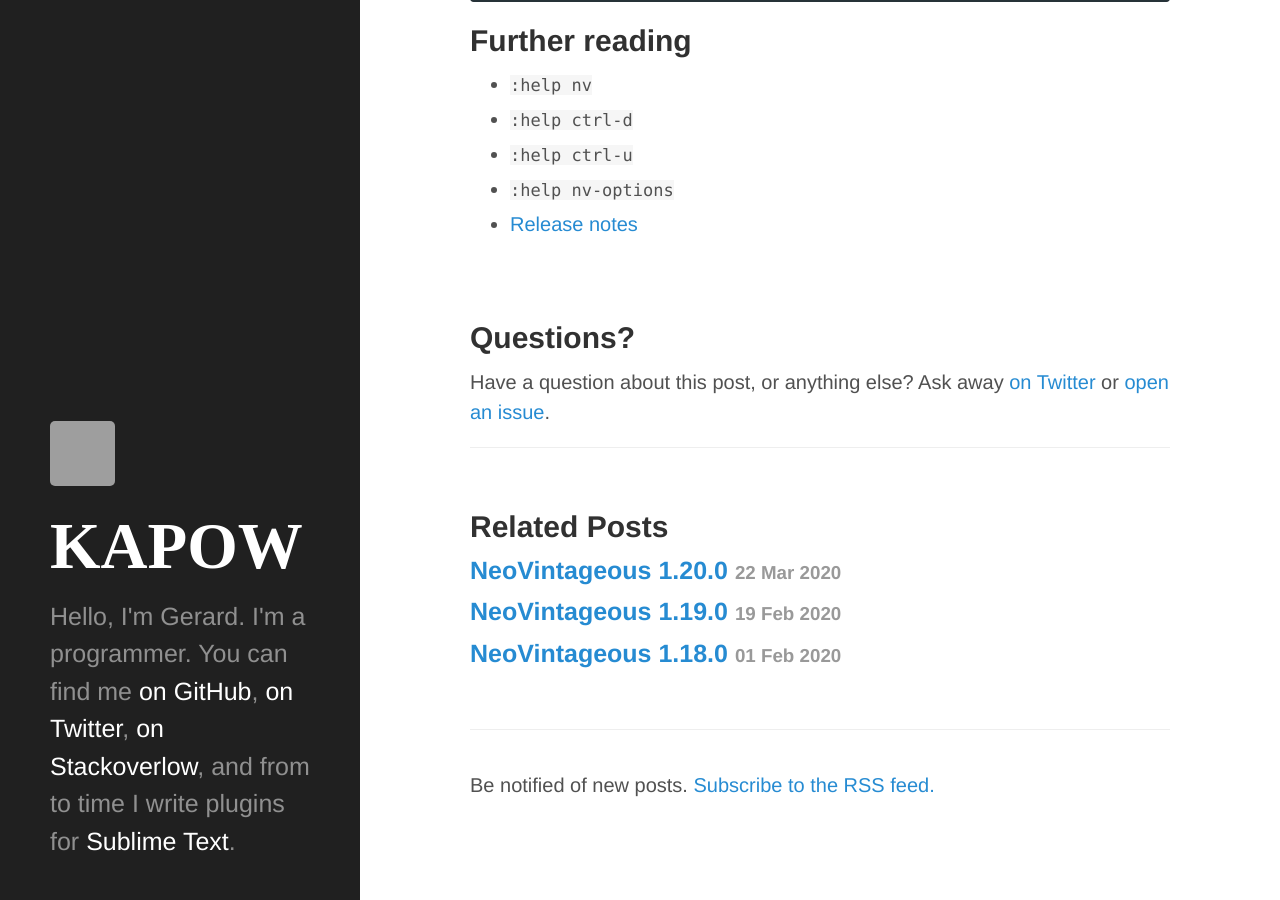
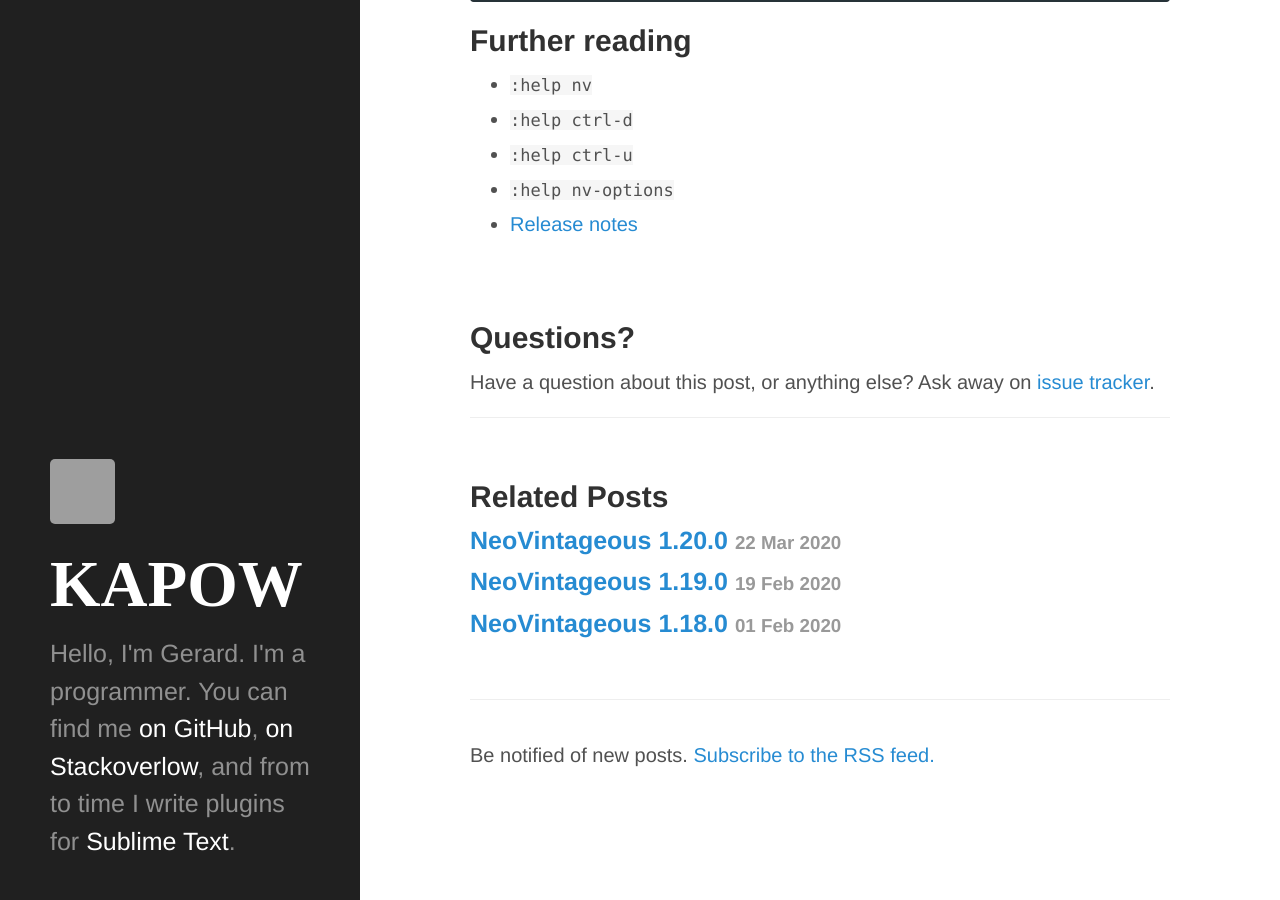
Before and after one commit to gerardroche/gerardroche.github.io, a Jekyll site: the page built from _posts/2019-02-12-neovintageous-1.8.0.md, in a window 1280 px wide and 900 px high, scrolled down 679 px. Built offline with Jekyll 4.4.1, drawn with Linux system fonts in a browser that asks for light colours; grey boxes are pictures that could not be loaded.

Commit message:
So long twitter, thanks for all the fish!

```diff
--- a/_config.yml
+++ b/_config.yml
@@ -42,13 +42,6 @@ title: ":zap: KAPOW"
 description: A blog about stuff.
 email: gerard@gerardroche.com
 
-author:
-  name: Gerard Roche
-  twitter: gerardroche
-
-twitter:
-  username: gerardroche
-
 github:
   username: gerardroche
 
--- a/_includes/sidebar.html
+++ b/_includes/sidebar.html
@@ -6,7 +6,7 @@
           <img class="emoji" title=":zap:" alt=":zap:" src="/assets/zap.png" height="20" width="20"> KAPOW
         </a>
       </h1>
-      <p class="lead">Hello, I'm Gerard. I'm a programmer. You can find me <a href="https://github.com/{{ site.github.username }}">on GitHub</a>, <a href="https://twitter.com/{{ site.twitter.username }}">on Twitter</a>, <a href="https://stackoverflow.com/users/{{ site.stackoverflow.user }}">on Stackoverlow</a>, and from to time I write plugins for <a href="https://packagecontrol.io/browse/authors/{{ site.packagecontrol.author }}">Sublime Text</a>.</p>
+      <p class="lead">Hello, I'm Gerard. I'm a programmer. You can find me <a href="https://github.com/{{ site.github.username }}">on GitHub</a>, <a href="https://stackoverflow.com/users/{{ site.stackoverflow.user }}">on Stackoverlow</a>, and from to time I write plugins for <a href="https://packagecontrol.io/browse/authors/{{ site.packagecontrol.author }}">Sublime Text</a>.</p>
     </div>
 
     <nav class="sidebar-nav">
--- a/_layouts/post.html
+++ b/_layouts/post.html
@@ -12,7 +12,7 @@ layout: default
 
 <div class="questions">
   <h2>Questions?</h2>
-  <p>Have a question about this post, or anything else? Ask away <a href="https://twitter.com/{{ site.twitter.username }}" target="_blank"> on Twitter</a> or <a href="https://github.com/gerardroche/gerardroche.github.io/issues">open an issue</a>.</p>
+  <p>Have a question about this post, or anything else? Ask away on <a href="https://github.com/gerardroche/gerardroche.github.io/issues">issue tracker</a>.</p>
 </div>
 
 <div class="related">
```
